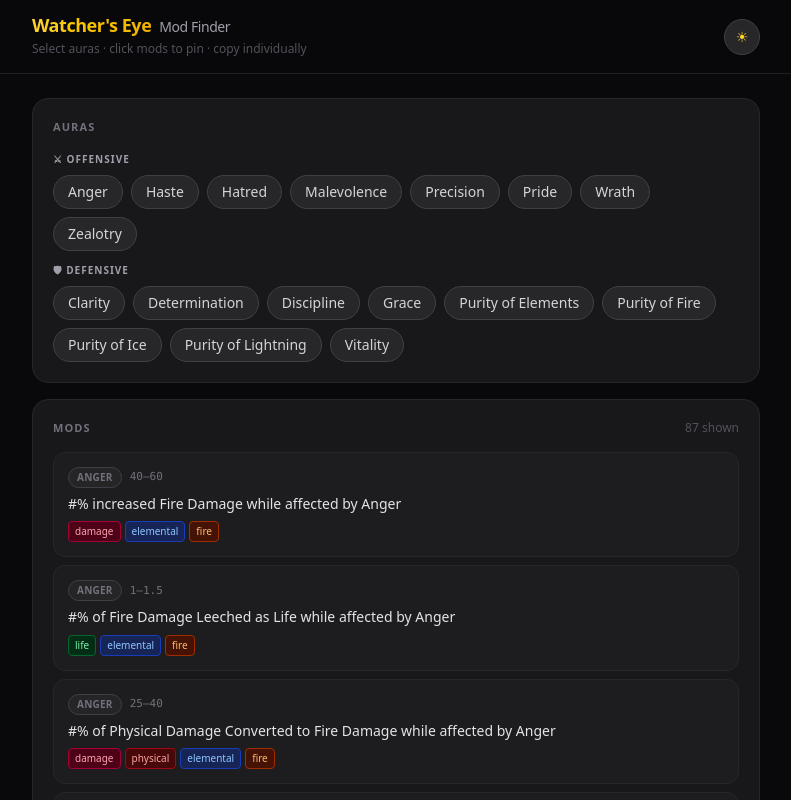
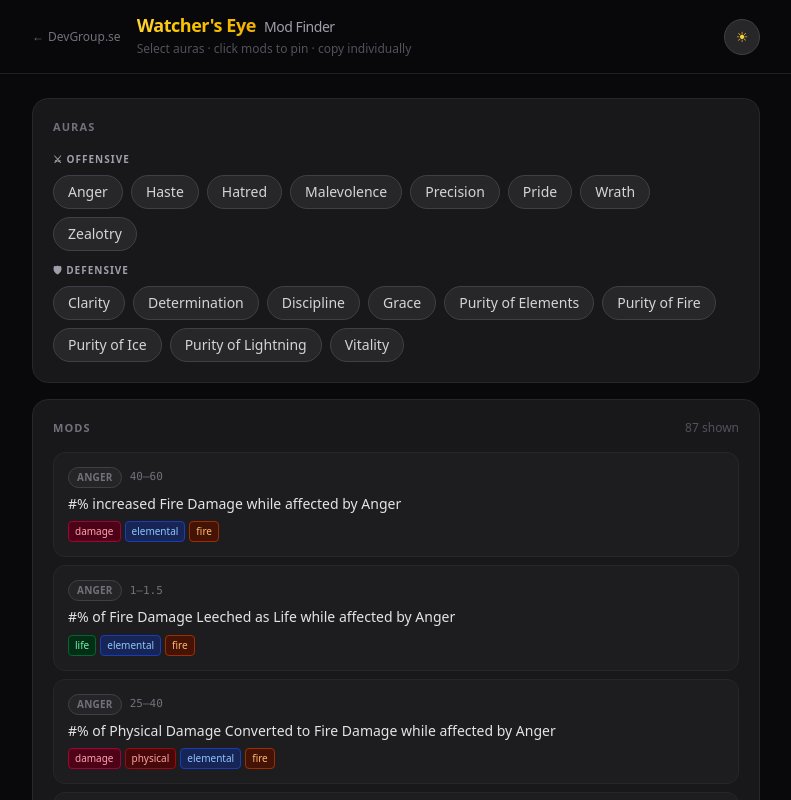
Before and after one commit to SimpleCookie/poe-watchers-eye, a React (Vite) app: page / in a window 1280 px wide. Shown: the top 800 px of the page, without its empty margins (244-1035 px from the left). Built offline with nearby package versions, Linux system fonts and the light colour scheme.

Commit message:
feat: add DevGroup back link to sticky header

```diff
--- a/src/components/Header.tsx
+++ b/src/components/Header.tsx
@@ -12,6 +12,16 @@ export default function Header({ dark, onToggleDark }: HeaderProps) {
         }`}
     >
       <div className="max-w-3xl mx-auto px-5 py-4 flex items-center gap-4">
+        <a
+          href="https://devgroup.se/#projects"
+          aria-label="Back to DevGroup website"
+          className={`flex-shrink-0 flex items-center gap-1 text-xs font-medium no-underline transition-colors duration-150 ${
+            dark ? 'text-zinc-500 hover:text-[#ff6b35]' : 'text-stone-400 hover:text-[#ff6b35]'
+          }`}
+        >
+          <span aria-hidden="true">←</span>
+          <span className="hidden sm:inline">DevGroup.se</span>
+        </a>
         <div className="flex-1 min-w-0">
           <h1 className="text-lg font-bold tracking-tight leading-none">
             <span className="font-extrabold bg-gradient-to-r from-amber-300 to-yellow-500 bg-clip-text text-transparent">
```
